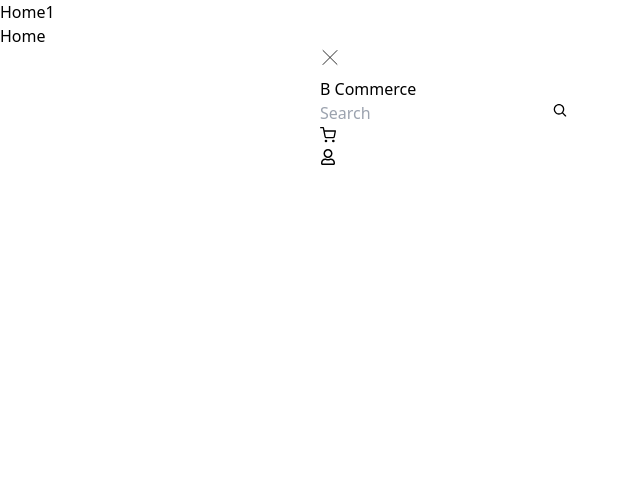
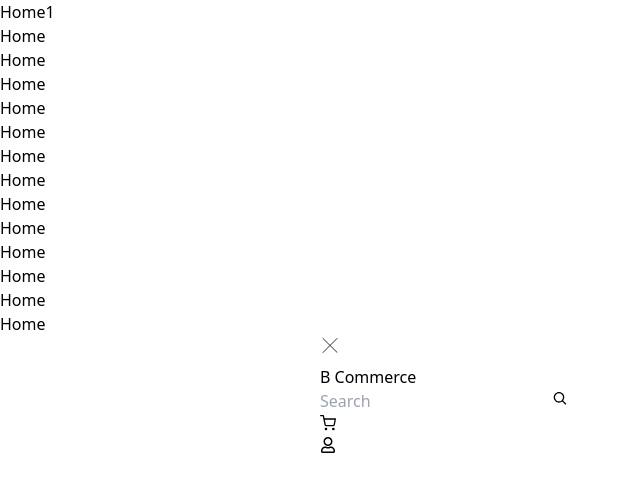
Before and after one commit to MohamedBechirMejri/b-commerce, a Next.js app: page / in a window 1280 px wide. Both pictures are taken after a click on the button 11 px from the left and 59 px from the top of the page. Shown: the top 492 px of the page, without its empty margins (0-640 px from the left). Built offline with nearby package versions, Linux system fonts and the light colour scheme.

Commit message:
add sub submenus

```diff
--- a/src/components/Layout/Nav/Nav.tsx
+++ b/src/components/Layout/Nav/Nav.tsx
@@ -1,19 +1,70 @@
 import { motion } from "framer-motion";
+import Link from "next/link";
 import { useState } from "react";
 import type Category from "../../../types/Category";
 import NavMenu from "./NavMenu";
 
 const categories = [
   {
-    id: "0",
+    id: "1",
     name: "Home1",
     subCategories: [
       {
-        id: "0-1",
+        id: "2",
         name: "Home",
         subCategories: [
           {
-            id: "0-2",
+            id: "3",
+            name: "Home",
+            subCategories: [
+              {
+                id: "4",
+                name: "Home",
+                subCategories: [],
+              },
+            ],
+          },
+          {
+            id: "5",
+            name: "Home",
+            subCategories: [
+              {
+                id: "6",
+                name: "Home",
+                subCategories: [],
+              },
+            ],
+          },
+          {
+            id: "7",
+            name: "Home",
+            subCategories: [
+              {
+                id: "8",
+                name: "Home",
+                subCategories: [],
+              },
+            ],
+          },
+        ],
+      },
+      {
+        id: "9",
+        name: "Home",
+        subCategories: [
+          {
+            id: "10",
+            name: "Home",
+            subCategories: [
+              {
+                id: "11",
+                name: "Home",
+                subCategories: [],
+              },
+            ],
+          },
+          {
+            id: "12",
             name: "Home",
             subCategories: [
               {
@@ -24,18 +75,7 @@ const categories = [
             ],
           },
           {
-            id: "0-2",
-            name: "Home",
-            subCategories: [
-              {
-                id: "0-3",
-                name: "Home",
-                subCategories: [],
-              },
-            ],
-          },
-          {
-            id: "0-2",
+            id: "13",
             name: "Home",
             subCategories: [
               {
@@ -48,76 +88,37 @@ const categories = [
         ],
       },
       {
-        id: "0-1",
+        id: "14",
         name: "Home",
         subCategories: [
           {
-            id: "0-2",
+            id: "15",
             name: "Home",
             subCategories: [
               {
-                id: "0-3",
+                id: "16",
                 name: "Home",
                 subCategories: [],
               },
             ],
           },
           {
-            id: "0-2",
+            id: "17",
             name: "Home",
             subCategories: [
               {
-                id: "0-3",
+                id: "18",
                 name: "Home",
                 subCategories: [],
               },
             ],
           },
           {
-            id: "0-2",
+            id: "19",
             name: "Home",
             subCategories: [
               {
-                id: "0-3",
-                name: "Home",
-                subCategories: [],
-              },
-            ],
-          },
-        ],
-      },
-      {
-        id: "0-1",
-        name: "Home",
-        subCategories: [
-          {
-            id: "0-2",
-            name: "Home",
-            subCategories: [
-              {
-                id: "0-3",
-                name: "Home",
-                subCategories: [],
-              },
-            ],
-          },
-          {
-            id: "0-2",
-            name: "Home",
-            subCategories: [
-              {
-                id: "0-3",
-                name: "Home",
-                subCategories: [],
-              },
-            ],
-          },
-          {
-            id: "0-2",
-            name: "Home",
-            subCategories: [
-              {
-                id: "0-3",
+                id: "20",
                 name: "Home",
                 subCategories: [],
               },
@@ -128,15 +129,15 @@ const categories = [
     ],
   },
   {
-    id: "1",
+    id: "21",
     name: "Home",
     subCategories: [
       {
-        id: "1-1",
+        id: "22",
         name: "Home",
         subCategories: [
           {
-            id: "1-2",
+            id: "231-2",
             name: "Home",
             subCategories: [
               {
@@ -147,7 +148,7 @@ const categories = [
             ],
           },
           {
-            id: "1-2",
+            id: "124-2",
             name: "Home",
             subCategories: [
               {
@@ -158,11 +159,11 @@ const categories = [
             ],
           },
           {
-            id: "1-2",
+            id: "125-2",
             name: "Home",
             subCategories: [
               {
-                id: "1-3",
+                id: "261-3",
                 name: "Home",
                 subCategories: [],
               },
@@ -171,11 +172,50 @@ const categories = [
         ],
       },
       {
-        id: "1-1",
+        id: "1-271",
         name: "Home",
         subCategories: [
           {
-            id: "1-2",
+            id: "128-2",
+            name: "Home",
+            subCategories: [
+              {
+                id: "129-3",
+                name: "Home",
+                subCategories: [],
+              },
+            ],
+          },
+          {
+            id: "1-392",
+            name: "Home",
+            subCategories: [
+              {
+                id: "1-373",
+                name: "Home",
+                subCategories: [],
+              },
+            ],
+          },
+          {
+            id: "148-2",
+            name: "Home",
+            subCategories: [
+              {
+                id: "158-3",
+                name: "Home",
+                subCategories: [],
+              },
+            ],
+          },
+        ],
+      },
+      {
+        id: "1-681",
+        name: "Home",
+        subCategories: [
+          {
+            id: "1-269",
             name: "Home",
             subCategories: [
               {
@@ -186,7 +226,7 @@ const categories = [
             ],
           },
           {
-            id: "1-2",
+            id: "179-2",
             name: "Home",
             subCategories: [
               {
@@ -197,50 +237,11 @@ const categories = [
             ],
           },
           {
-            id: "1-2",
+            id: "170-2",
             name: "Home",
             subCategories: [
               {
-                id: "1-3",
-                name: "Home",
-                subCategories: [],
-              },
-            ],
-          },
-        ],
-      },
-      {
-        id: "1-1",
-        name: "Home",
-        subCategories: [
-          {
-            id: "1-2",
-            name: "Home",
-            subCategories: [
-              {
-                id: "1-3",
-                name: "Home",
-                subCategories: [],
-              },
-            ],
-          },
-          {
-            id: "1-2",
-            name: "Home",
-            subCategories: [
-              {
-                id: "1-3",
-                name: "Home",
-                subCategories: [],
-              },
-            ],
-          },
-          {
-            id: "1-2",
-            name: "Home",
-            subCategories: [
-              {
-                id: "1-3",
+                id: "1-4673",
                 name: "Home",
                 subCategories: [],
               },
@@ -260,6 +261,9 @@ const Nav = ({
   setIsOpen: (isOpen: boolean) => void;
 }) => {
   const [submenu, setSubMenu] = useState<Category[] | null>(null);
+
+  // TODO: use better design
+
   return (
     <motion.nav
       initial={{ x: "-20rem" }}
@@ -284,8 +288,27 @@ const Nav = ({
         initial={{ scaleX: 0 }}
         animate={{ scaleX: submenu ? 1 : 0 }}
         transition={{ type: "spring", damping: 27, stiffness: 150 }}
-        className="fixed top-0 left-[20rem] h-screen w-[35rem] origin-left bg-slate-800"
-      ></motion.div>
+        className="fixed top-0 left-[20rem] grid h-screen w-[40rem] origin-left grid-cols-3 overflow-y-scroll bg-slate-800 p-8 scrollbar-none"
+      >
+        {submenu &&
+          submenu.map((category) => (
+            <div key={category.id} className="grid h-max w-full gap-2">
+              <Link href={"/category/" + category.id} className="font-medium">
+                {category.name}
+              </Link>
+              <ul>
+                {category.subCategories &&
+                  category.subCategories.map((category) => (
+                    <li key={category.id} className="text-base font-light">
+                      <Link href={"/categories/" + category.id}>
+                        {category.name}
+                      </Link>
+                    </li>
+                  ))}
+              </ul>
+            </div>
+          ))}
+      </motion.div>
     </motion.nav>
   );
 };
--- a/src/components/Layout/Nav/NavMenu.tsx
+++ b/src/components/Layout/Nav/NavMenu.tsx
@@ -16,7 +16,7 @@ const NavMenu = ({
   setSubMenu: (submenu: Category[] | null) => void;
 }) => {
   const handleMouseEnter = () => {
-    setSubMenu(category.subCategories || null);
+    setSubMenu(category.subCategories ? [...category.subCategories] : null);
   };
 
   return (
```
